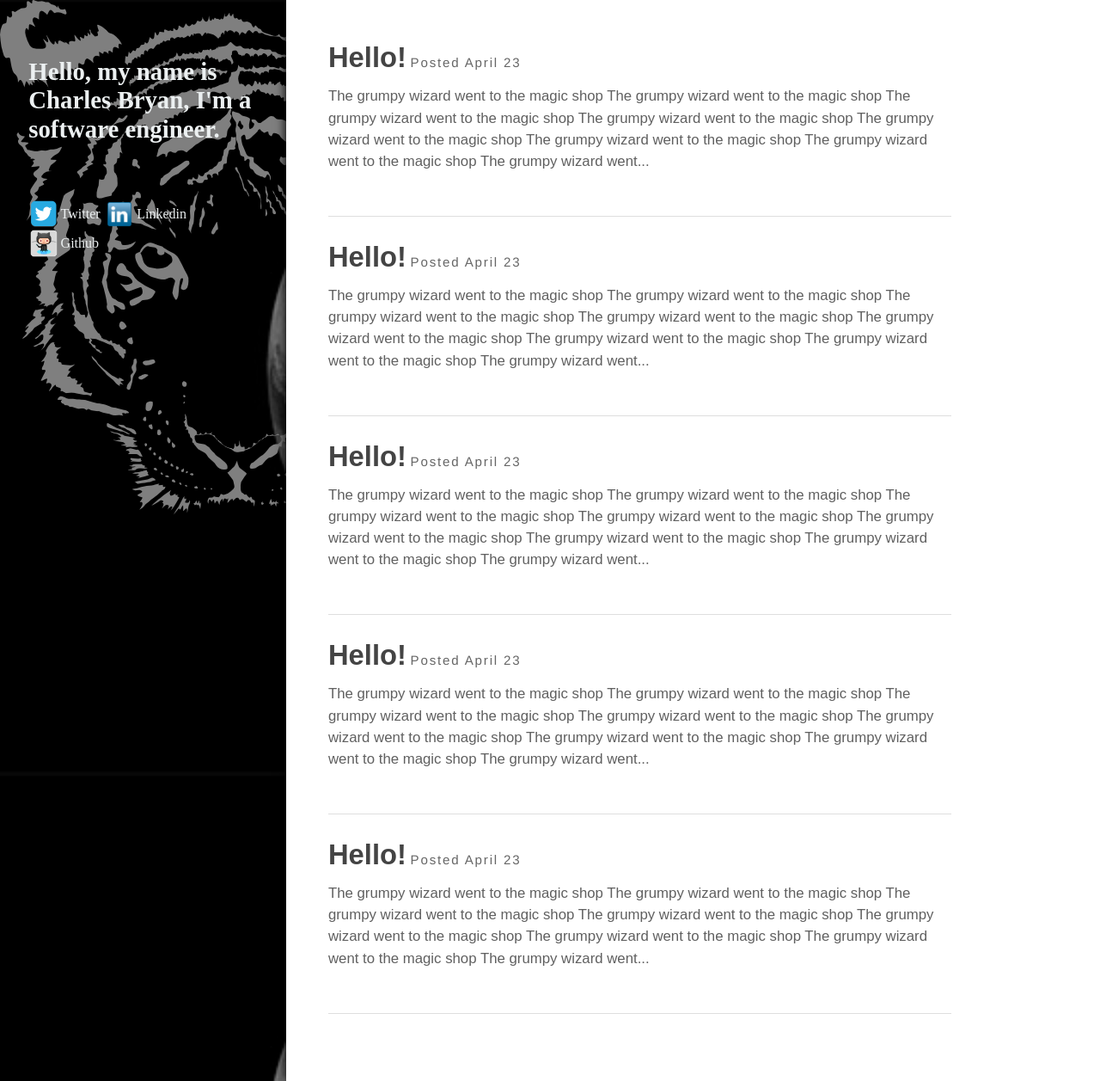
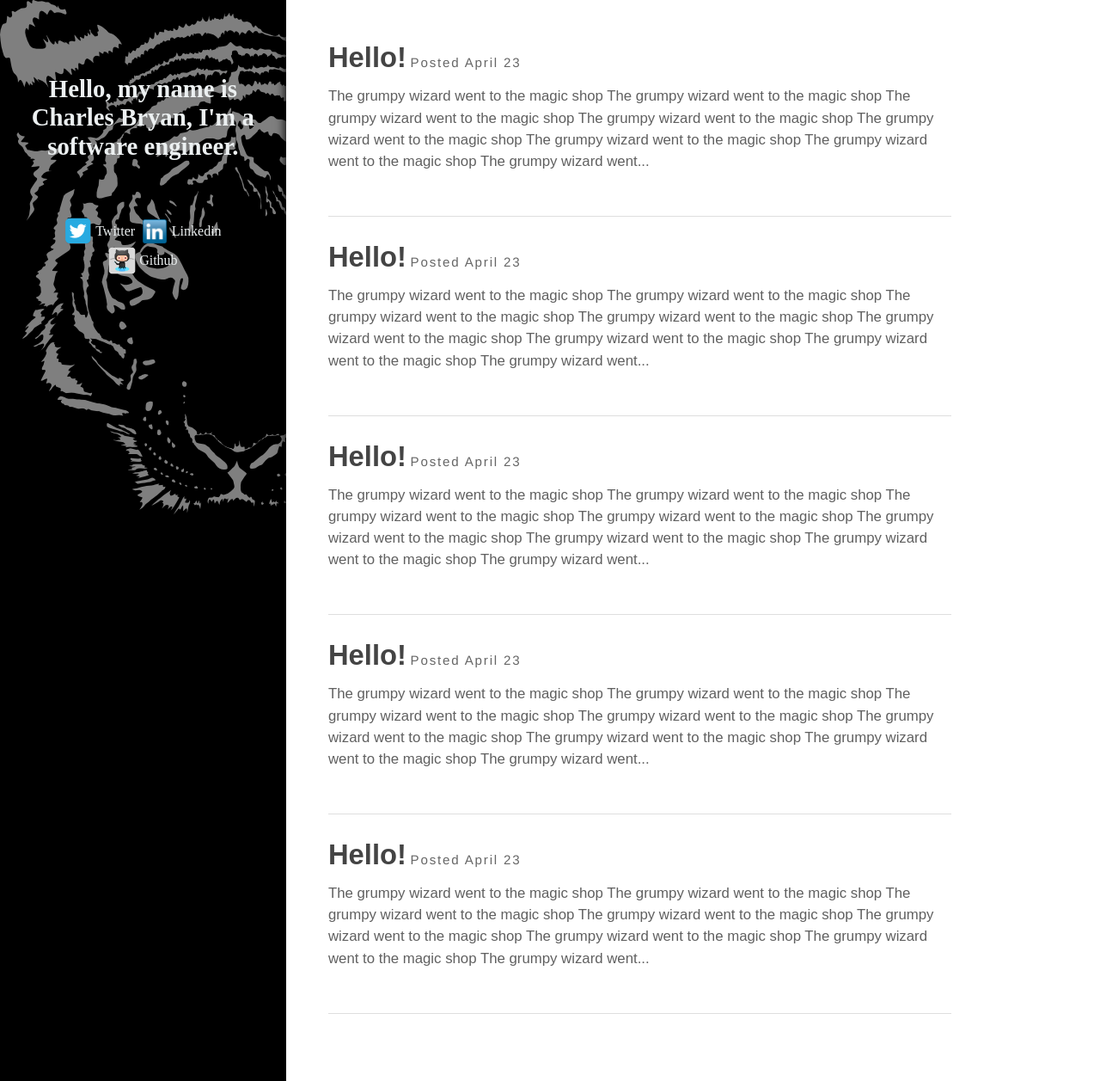
Before and after one commit to Chaseph/chaseph.github.io, a Jekyll site: the page built from index.html, in a window 1280 px wide and 1257 px high. Shown: the whole window at 86% size. Built offline with Jekyll 4.4.1, drawn with Linux system fonts in a browser that asks for light colours; Markdown is read by kramdown in place of the engine named in the settings; the list of posts is cut into pages by our own code.

Commit message:
queries fix

```diff
--- a/assets/styles/default.css
+++ b/assets/styles/default.css
@@ -10,11 +10,7 @@
 }
 
 body {
-	background: url('/assets/images/earth.jpg') no-repeat center center fixed;
-	-webkit-background-size: cover;
-	-moz-background-size: cover;
-	-o-background-size: cover;
-	background-size: cover;
+	background: #000000;
 }
 
 a {
@@ -59,6 +55,7 @@
 	height: 100%;
 	line-height: 1.5;
 	position: fixed;
+	text-align: center;
 	width: 26%;
 }
 
@@ -80,7 +77,7 @@
 	background: rgba(0, 0, 0, 0.5);
 	height: 100%;
 	padding: 10%;
-	padding-top: 20%;
+	padding-top: 26%;
 	width: 80%;
 }
 
@@ -104,6 +101,7 @@
 }
 
 .icon {
+	display: block;
 	position: absolute;
 	z-index: 0;
 }
@@ -165,14 +163,21 @@
 	aside {
 		text-align: center;
 		float: none;
-		padding: 4%;
-		padding-bottom: 5%;
+		height: 29%;
 		position: relative;
-		width: 92%;
+		width: 100%;
 	}
 
 	aside h1 {
 		font-size: 1.5em;
+	}
+
+	.aside-background {
+		height: 91%;
+		padding: 4%;
+		padding-bottom: 5%;
+		margin: 0;
+		width: 92%;
 	}
 
 	.content {
```
Also changed, not shown: 1 other file.
